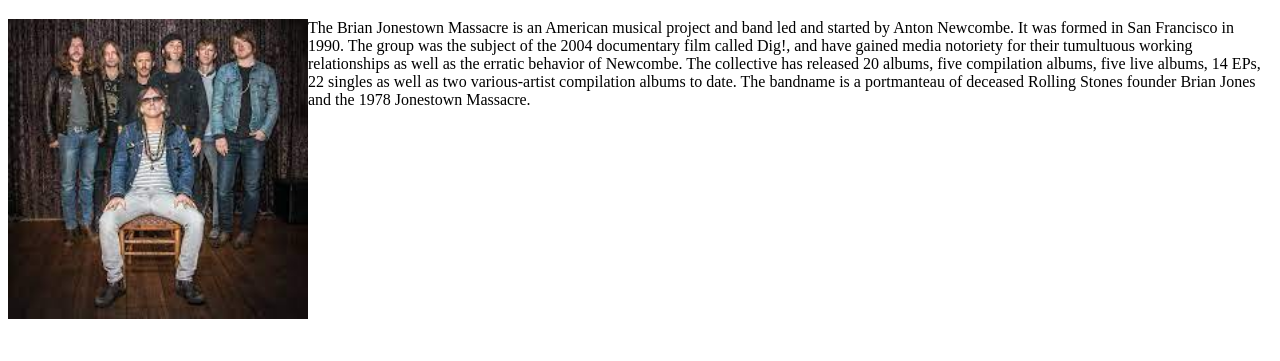
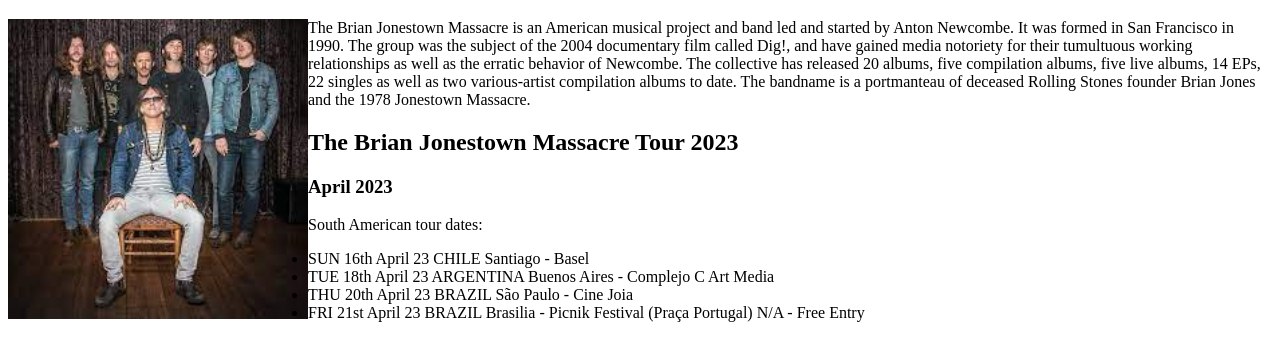
Before and after one commit to besure94/favorite-band, a plain HTML site: page index.html in a window 1280 px wide. Shown: the part 61-422 px from the top of the page. Drawn offline with Linux system fonts and the light colour scheme.

Commit message:
Add header for Brian Jonestown Massacre, div class for sidebar, header, paragraph and list for April 2023 tour dates.

```diff
--- a/index.html
+++ b/index.html
@@ -10,5 +10,16 @@
 		<p>The Brian Jonestown Massacre is an American musical project and band led and started by Anton Newcombe. It was formed in San Francisco in 1990.
 			The group was the subject of the 2004 documentary film called Dig!, and have gained media notoriety for their tumultuous working relationships as well as the erratic behavior of Newcombe. The collective has released 20 albums, five compilation albums, five live albums, 14 EPs, 22 singles as well as two various-artist compilation albums to date.
 			The bandname is a portmanteau of deceased Rolling Stones founder Brian Jones and the 1978 Jonestown Massacre.</p>
+		<h2>The Brian Jonestown Massacre Tour 2023</h2>
+		<div class="sidebar">
+			<h3>April 2023</h3>
+			<p>South American tour dates:</p>
+			<ul>
+				<li>SUN 16th April 23 CHILE Santiago - Basel</li>
+				<li>TUE 18th April 23 ARGENTINA Buenos Aires - Complejo C Art Media</li>
+				<li>THU 20th April 23 BRAZIL São Paulo - Cine Joia</li>
+				<li>FRI 21st April 23 BRAZIL Brasilia - Picnik Festival (Praça Portugal) N/A - Free Entry</li>
+			</ul>
+		</div>
 	</body>
 </html>
```
